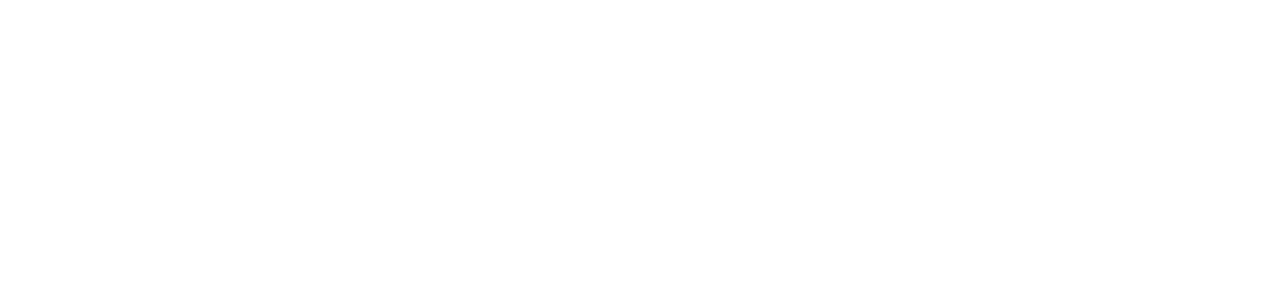
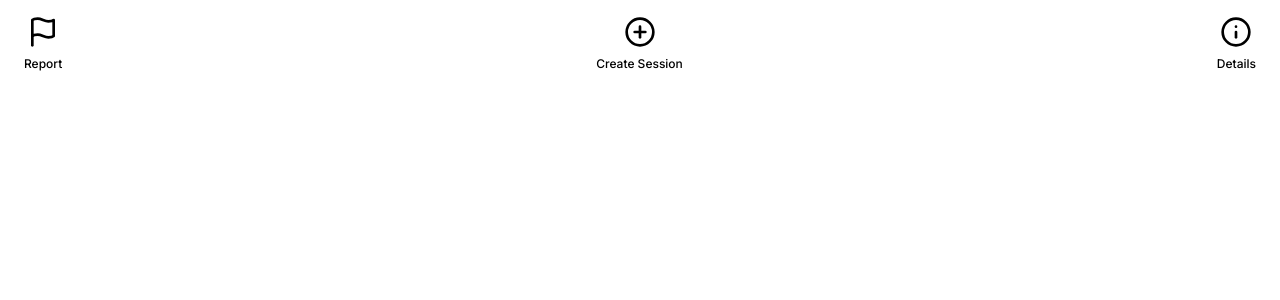
Before and after one commit to hnns-dev/camp12-final, a Next.js app: page / in a window 1280 px wide. Shown: the top 300 px of the page. Built offline with nearby package versions, Linux system fonts and the light colour scheme.

Commit message:
resolve merge conflict

```diff
--- a/app/page.tsx
+++ b/app/page.tsx
@@ -1,7 +1,7 @@
-import Image from "next/image";
 import { InteractionBar } from "@/components/InteractionBar";
 
 export default function Home() {
   return <main className="min-h-screen">
+    <InteractionBar />
   </main>;
 }
```
